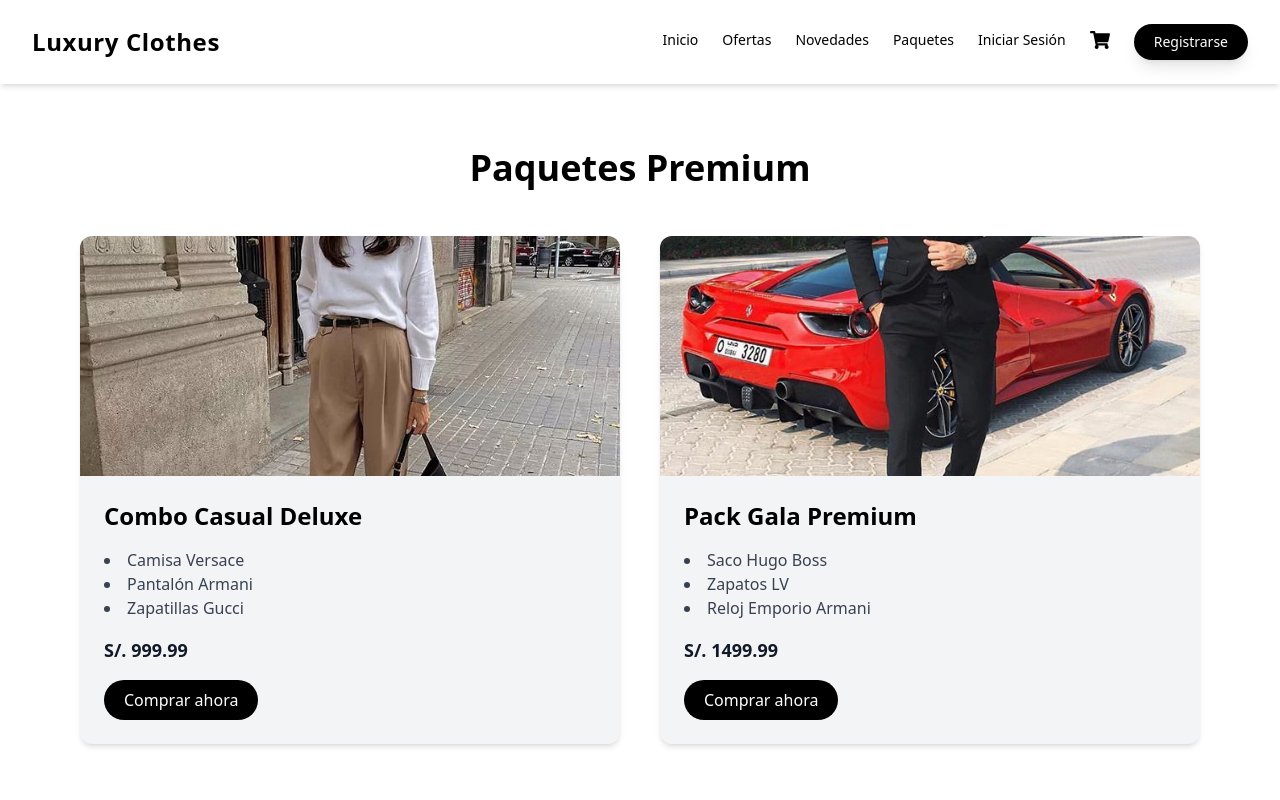
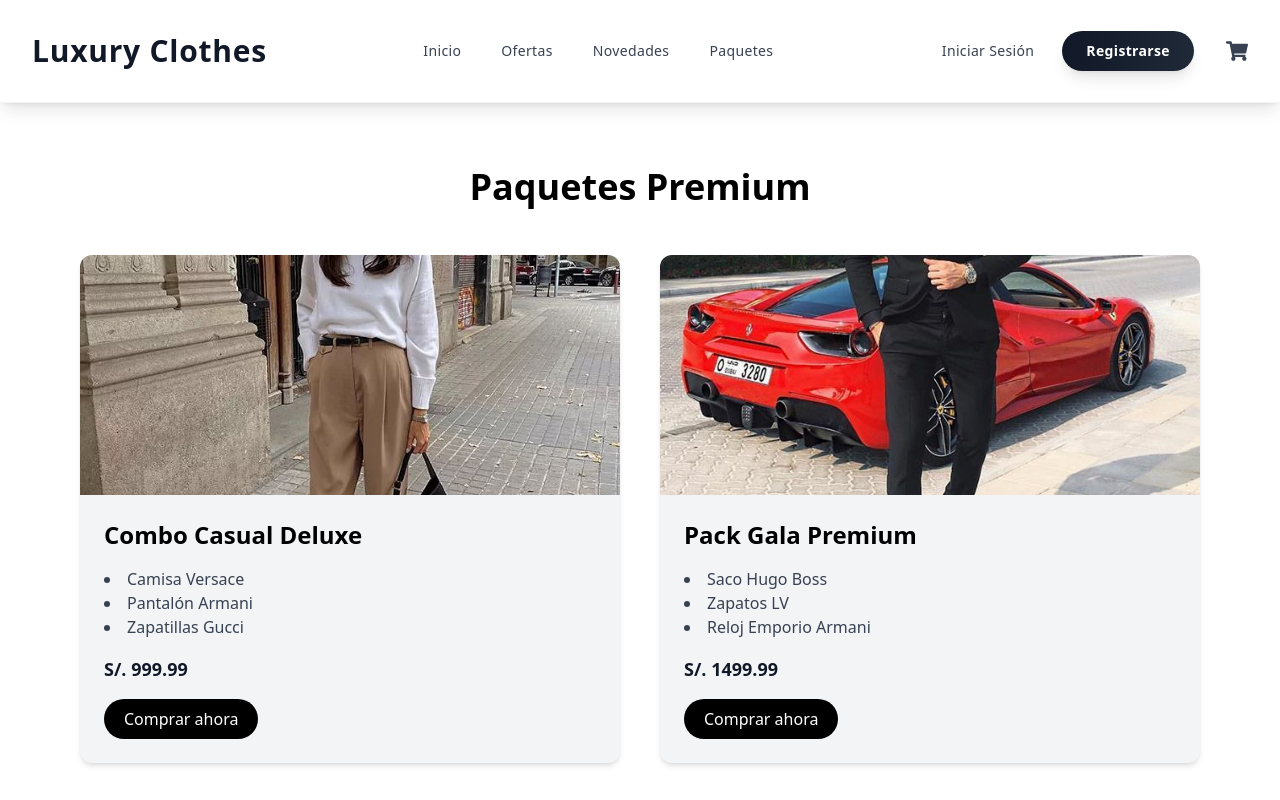
Before and after one commit to FrancoCabelloDev/C24_4_2025-1_G1B_LuxuryClothes, a React (Vite) app in the folder frontend/: page /paquetes in a window 1280 px wide. Shown: the top 800 px of the page. Built offline with nearby package versions, Linux system fonts and the light colour scheme.

Commit message:
Terminando el carrito de compras

```diff
--- a/frontend/components/layout/Header.jsx
+++ b/frontend/components/layout/Header.jsx
@@ -1,40 +1,103 @@
-import React from "react";
+import React, { useContext } from "react";
 import { Link } from "react-router-dom";
 import { FaShoppingCart } from "react-icons/fa";
+import { CartContext } from "../../src/context/CartContext";
 
 export default function Header() {
+  const { cart } = useContext(CartContext);
+
+  // Enlaces de navegación
   const navItems = [
     { label: "Inicio", path: "/" },
     { label: "Ofertas", path: "/ofertas" },
     { label: "Novedades", path: "/novedades" },
     { label: "Paquetes", path: "/paquetes" },
-    { label: "Iniciar Sesión", path: "/login" },
   ];
 
   return (
-    <header className="sticky top-0 z-10 bg-white shadow-md">
-      <div className="max-w-7xl mx-auto flex justify-between items-center py-6 px-8">
-        <h1 className="text-2xl font-extrabold tracking-wide">Luxury Clothes</h1>
-        <nav className="flex items-center space-x-6 text-sm font-medium">
+    <header className="sticky top-0 z-10 bg-white shadow-lg border-b border-gray-100">
+      <div className="max-w-7xl mx-auto flex justify-between items-center py-4 px-8">
+        {/* Logo */}
+        <div className="flex-shrink-0">
+          <h1 className="text-3xl font-extrabold tracking-wide text-gray-900 hover:text-gray-700 transition-colors cursor-pointer">
+            Luxury Clothes
+          </h1>
+        </div>
+
+        {/* Navegación principal - Centro */}
+        <nav className="hidden lg:flex items-center space-x-8">
           {navItems.map(({ label, path }) => (
-            <Link key={label} to={path} className="relative group pb-1">
+            <Link
+              key={label}
+              to={path}
+              className="relative group py-2 px-1 text-gray-700 hover:text-gray-900 font-medium text-sm tracking-wide transition-colors duration-200"
+            >
               {label}
-              <span className="absolute left-0 -bottom-1 h-0.5 w-0 bg-black group-hover:w-full transition-all" />
+              <span className="absolute left-0 bottom-0 h-0.5 w-0 bg-gradient-to-r from-gray-900 to-gray-700 group-hover:w-full transition-all duration-300 ease-out" />
             </Link>
           ))}
+        </nav>
 
-          {/* Ícono del carrito */}
-          <Link to="/carrito" className="relative group pb-1 hover:text-black">
-            <FaShoppingCart size={20} />
+        {/* Sección derecha - Mejor espaciado */}
+        <div className="flex items-center">
+          {/* Grupo: Iniciar Sesión + Registrarse */}
+          <div className="hidden md:flex items-center space-x-4 mr-8">
+            <Link
+              to="/login"
+              className="relative group py-2 px-3 text-gray-700 hover:text-gray-900 font-medium text-sm tracking-wide transition-colors duration-200"
+            >
+              Iniciar Sesión
+              <span className="absolute left-0 bottom-0 h-0.5 w-0 bg-gradient-to-r from-gray-900 to-gray-700 group-hover:w-full transition-all duration-300 ease-out" />
             </Link>
 
             <Link
               to="/register"
-            className="bg-black text-white px-5 py-2 rounded-full shadow-lg hover:bg-gray-800 hover:shadow-2xl transform hover:-translate-y-0.5 transition"
+              className="bg-gradient-to-r from-gray-900 to-gray-800 text-white px-6 py-2.5 rounded-full shadow-lg hover:shadow-xl transform hover:-translate-y-0.5 transition-all duration-300 ease-out text-sm font-semibold tracking-wide hover:from-gray-800 hover:to-gray-700"
             >
               Registrarse
             </Link>
+          </div>
+
+          {/* Carrito separado - Al extremo derecho */}
+          <div className="relative">
+            <Link
+              to="/carrito"
+              className="relative p-3 text-gray-700 hover:text-gray-900 hover:bg-gray-50 rounded-full transition-all duration-200 group"
+            >
+              <FaShoppingCart size={22} className="transform group-hover:scale-110 transition-transform duration-200" />
+              {cart.length > 0 && (
+                <span className="absolute -top-1 -right-1 bg-gradient-to-r from-red-500 to-red-600 text-white text-xs rounded-full h-6 w-6 flex items-center justify-center font-bold shadow-md animate-pulse">
+                  {cart.length > 99 ? '99+' : cart.length}
+                </span>
+              )}
+            </Link>
+          </div>
+        </div>
+      </div>
+
+      {/* Navegación móvil */}
+      <div className="lg:hidden border-t border-gray-100 bg-gray-50">
+        <div className="px-8 py-4">
+          <nav className="flex flex-wrap gap-6 text-sm font-medium">
+            {navItems.map(({ label, path }) => (
+              <Link
+                key={label}
+                to={path}
+                className="relative group py-1 text-gray-700 hover:text-gray-900 transition-colors"
+              >
+                {label}
+                <span className="absolute left-0 -bottom-1 h-0.5 w-0 bg-gray-900 group-hover:w-full transition-all duration-300" />
+              </Link>
+            ))}
+            <Link
+              to="/login"
+              className="relative group py-1 text-gray-700 hover:text-gray-900 transition-colors"
+            >
+              Iniciar Sesión
+              <span className="absolute left-0 -bottom-1 h-0.5 w-0 bg-gray-900 group-hover:w-full transition-all duration-300" />
+            </Link>
           </nav>
+        </div>
       </div>
     </header>
   );
--- a/frontend/components/pages/Cart.jsx
+++ b/frontend/components/pages/Cart.jsx
@@ -1,5 +1,5 @@
 import React, { useContext } from "react";
-import { CartContext } from "../../context/CartContext";
+import { CartContext } from "../../src/context/CartContext";
 import Header from "../layout/Header"; // Ajusta si tu Header está en otra carpeta
 import Footer from "../layout/Footer";
 
--- a/frontend/components/pages/Offers.jsx
+++ b/frontend/components/pages/Offers.jsx
@@ -1,7 +1,7 @@
 import React, { useState, useContext } from "react";
 import Header from "../layout/Header";
 import Footer from "../layout/Footer";
-import { CartContext } from "../../context/CartContext";
+import { CartContext } from "../../src/context/CartContext";
 
 const allProducts = [
   {
--- a/frontend/src/App.jsx
+++ b/frontend/src/App.jsx
@@ -1,5 +1,6 @@
 import React from "react";
 import { BrowserRouter as Router, Route, Routes } from "react-router-dom";
+import { CartProvider } from "./context/CartContext"; // ✅ Importar el CartProvider
 
 // Rutas de autenticación
 import Login from "../components/Auth/Login.jsx";
@@ -13,10 +14,11 @@ import Home from "../components/pages/home.jsx";
 import Offers from "../components/pages/Offers.jsx";
 import News from "../components/pages/News.jsx";
 import Packages from "../components/pages/Packages.jsx";
-import Cart from "../components/pages/Cart.jsx"; // ✅ Agregado
+import Cart from "../components/pages/Cart.jsx";
 
 function App() {
     return (
+        <CartProvider> {/* ✅ Envolver toda la app con CartProvider */}
             <Router>
                 <Routes>
                     {/* Páginas del sitio */}
@@ -24,7 +26,7 @@ function App() {
                     <Route path="/ofertas" element={<Offers />} />
                     <Route path="/novedades" element={<News />} />
                     <Route path="/paquetes" element={<Packages />} />
-                <Route path="/carrito" element={<Cart />} /> {/* ✅ Ruta del carrito */}
+                    <Route path="/carrito" element={<Cart />} />
 
                     {/* Autenticación */}
                     <Route path="/login" element={<Login />} />
@@ -34,6 +36,7 @@ function App() {
                     <Route path="/newpassword" element={<NewPassword />} />
                 </Routes>
             </Router>
+        </CartProvider>
     );
 }
 
```
Lines whose indentation alone changed are shown as unchanged.
